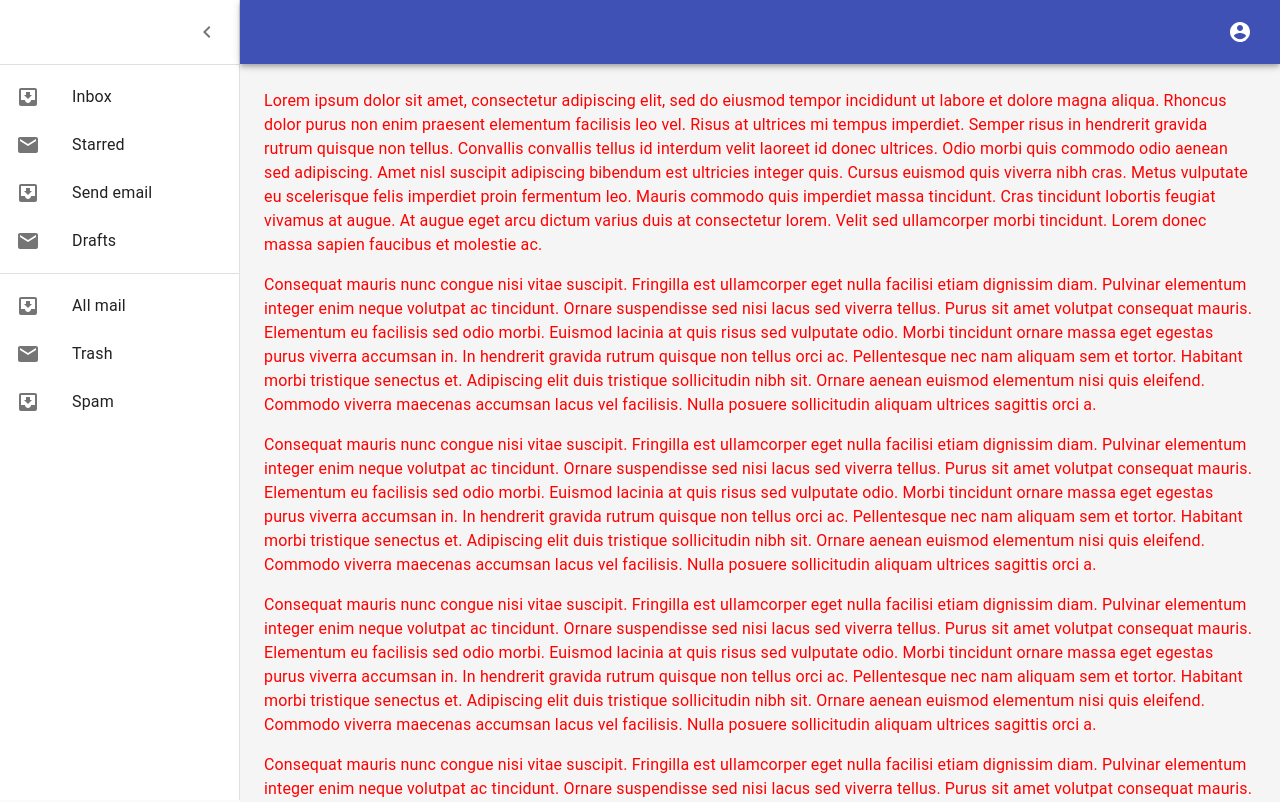
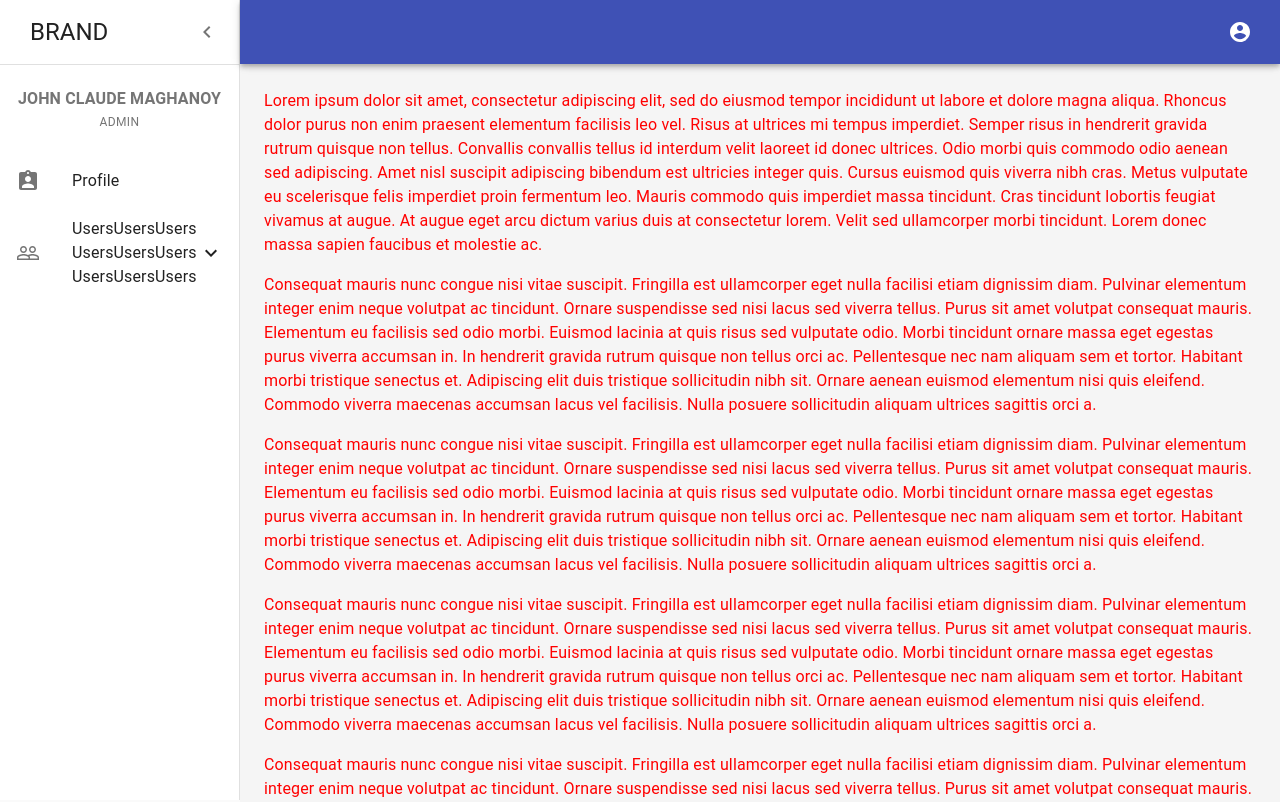
Before and after one commit to johnclaude02/reactjs-mater-ui-template, a React (Create React App) app: page / in a window 1280 px wide. Shown: the top 802 px of the page. Built offline with nearby package versions, Linux system fonts and the light colour scheme; the HTML template or start-up script is replaced by a standard one.

Commit message:
Extract Sidebar

```diff
--- a/src/components/layout/MainLayout/styles.js
+++ b/src/components/layout/MainLayout/styles.js
@@ -31,35 +31,4 @@ export default makeStyles(theme => ({
   hide: {
     display: 'none',
   },
-  drawer: {
-    width: drawerWidth,
-    flexShrink: 0,
-    whiteSpace: 'nowrap',
-  },
-  drawerOpen: {
-    width: drawerWidth,
-    transition: theme.transitions.create('width', {
-      easing: theme.transitions.easing.sharp,
-      duration: theme.transitions.duration.enteringScreen,
-    }),
-  },
-  drawerClose: {
-    transition: theme.transitions.create('width', {
-      easing: theme.transitions.easing.sharp,
-      duration: theme.transitions.duration.leavingScreen,
-    }),
-    overflowX: 'hidden',
-    width: theme.spacing(7) + 1,
-    [theme.breakpoints.up('sm')]: {
-      width: theme.spacing(9) + 1,
-    },
-  },
-  toolbar: {
-    display: 'flex',
-    alignItems: 'center',
-    justifyContent: 'flex-end',
-    padding: theme.spacing(0, 1),
-    // necessary for content to be below app bar
-    ...theme.mixins.toolbar,
-  },
 }));
--- a/src/components/layout/Sidebar/Sidebar.jsx
+++ b/src/components/layout/Sidebar/Sidebar.jsx
@@ -1,20 +1,33 @@
-import React from 'react';
+import React, { Fragment, useState } from 'react';
 
 import clsx from 'clsx';
+import Typography from '@material-ui/core/Typography';
 import Divider from '@material-ui/core/Divider';
 import ListItem from '@material-ui/core/ListItem';
 import ListItemIcon from '@material-ui/core/ListItemIcon';
 import ListItemText from '@material-ui/core/ListItemText';
+import ListSubheader from '@material-ui/core/ListSubheader';
+import Collapse from '@material-ui/core/Collapse';
 import Drawer from '@material-ui/core/Drawer';
 import IconButton from '@material-ui/core/IconButton';
 import List from '@material-ui/core/List';
 
 import ChevronLeftIcon from '@material-ui/icons/ChevronLeft';
 import ChevronRightIcon from '@material-ui/icons/ChevronRight';
-import InboxIcon from '@material-ui/icons/MoveToInbox';
-import MailIcon from '@material-ui/icons/Mail';
+import ExpandLess from '@material-ui/icons/ExpandLess';
+import ExpandMore from '@material-ui/icons/ExpandMore';
+import PeopleOutlineIcon from '@material-ui/icons/PeopleOutline';
+import AssignmentIndIcon from '@material-ui/icons/AssignmentInd';
 
-const SideBar = ({ open, toggleDrawer, classes, theme }) => {
+import useStyles from './styles';
+
+const SideBar = ({ open, toggleDrawer, theme }) => {
+  const classes = useStyles();
+  const [menuOpen, setMenuOpen] = useState(false);
+
+  const handleClick = () => {
+    setMenuOpen(!menuOpen);
+  };
 
   return (
     <Drawer
@@ -31,27 +44,63 @@ const SideBar = ({ open, toggleDrawer, classes, theme }) => {
       }}
     >
       <div className={classes.toolbar}>
+        <Typography
+          className={classes.brand}
+          variant="h5"
+          gutterBottom
+        >
+          BRAND
+        </Typography>
         <IconButton onClick={toggleDrawer}>
           {theme.direction === 'rtl' ? <ChevronRightIcon /> : <ChevronLeftIcon />}
         </IconButton>
       </div>
       <Divider />
-        <List>
-          {['Inbox', 'Starred', 'Send email', 'Drafts'].map((text, index) => (
-            <ListItem button key={text}>
-              <ListItemIcon>{index % 2 === 0 ? <InboxIcon /> : <MailIcon />}</ListItemIcon>
-              <ListItemText primary={text} />
+      <List
+        component="nav"
+        aria-labelledby="nested-list-subheader"
+        subheader={
+          <ListSubheader
+            component="div"
+            id="nested-list-subheader"
+            className={classes.subHeader}
+          >
+            {
+              open && (
+                <Fragment>
+                  <Typography variant="subtitle1" style={{ fontWeight: 'bold' }}>
+                    JOHN CLAUDE MAGHANOY
+                  </Typography>
+                  <Typography variant="caption" display="block" gutterBottom>
+                    ADMIN
+                  </Typography>
+                </Fragment>
+              )
+            }
+          </ListSubheader>
+        }
+        className={open && classes.navList}
+      >
+        <ListItem button>
+          <ListItemIcon>
+            <AssignmentIndIcon />
+          </ListItemIcon>
+          <ListItemText primary="Profile" />
+        </ListItem>
+        <ListItem button onClick={handleClick}>
+          <ListItemIcon>
+            <PeopleOutlineIcon />
+          </ListItemIcon>
+          <ListItemText primary="UsersUsersUsersUsersUsersUsersUsersUsersUsers" />
+          {menuOpen ? <ExpandLess /> : <ExpandMore />}
+        </ListItem>
+        <Collapse in={menuOpen} timeout="auto" unmountOnExit>
+          <List component="div" disablePadding>
+            <ListItem alignItems="center" button className={classes.listItem}>
+              <ListItemText primary="Starred" />
             </ListItem>
-          ))}
-        </List>
-      <Divider />
-      <List>
-        {['All mail', 'Trash', 'Spam'].map((text, index) => (
-          <ListItem button key={text}>
-            <ListItemIcon>{index % 2 === 0 ? <InboxIcon /> : <MailIcon />}</ListItemIcon>
-            <ListItemText primary={text} />
-          </ListItem>
-        ))}
+          </List>
+        </Collapse>
       </List>
     </Drawer>
   );
--- a/src/components/layout/Sidebar/styles.js
+++ b/src/components/layout/Sidebar/styles.js
@@ -0,0 +1,55 @@
+import { makeStyles } from '@material-ui/core/styles';
+
+const drawerWidth = 240;
+
+export default makeStyles(theme => ({
+  navList: {
+    wordWrap: 'break-word',
+    whiteSpace: 'normal',
+  },
+  listItem: {
+    paddingLeft: theme.spacing(4),
+  },
+  drawer: {
+    width: drawerWidth,
+    flexShrink: 0,
+    whiteSpace: 'nowrap',
+  },
+  drawerOpen: {
+    width: drawerWidth,
+    transition: theme.transitions.create('width', {
+      easing: theme.transitions.easing.sharp,
+      duration: theme.transitions.duration.enteringScreen,
+    }),
+  },
+  drawerClose: {
+    transition: theme.transitions.create('width', {
+      easing: theme.transitions.easing.sharp,
+      duration: theme.transitions.duration.leavingScreen,
+    }),
+    overflowX: 'hidden',
+    width: theme.spacing(7) + 1,
+    [theme.breakpoints.up('sm')]: {
+      width: theme.spacing(9) + 1,
+    },
+  },
+  toolbar: {
+    display: 'flex',
+    alignItems: 'center',
+    justifyContent: 'flex-end',
+    padding: theme.spacing(0, 1),
+    // necessary for content to be below app bar
+    ...theme.mixins.toolbar,
+  },
+  subHeader: {
+    padding: '20px 0px',
+    textAlign: 'center',
+    whiteSpace: 'normal',
+  },
+  brand: {
+    left: '20px',
+    padding: '10px',
+    marginBottom: '0px',
+    position: 'absolute',
+  }
+}));
```
